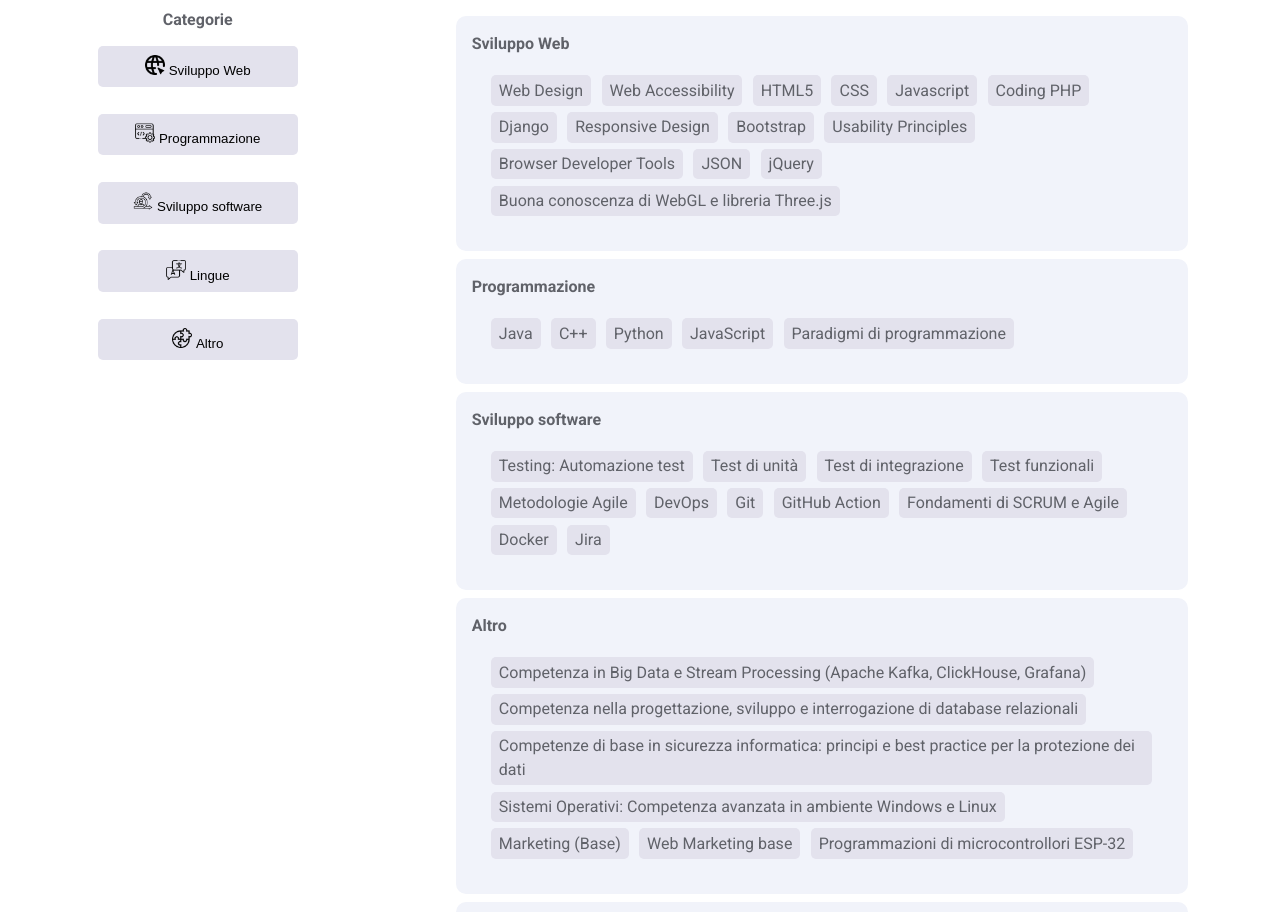
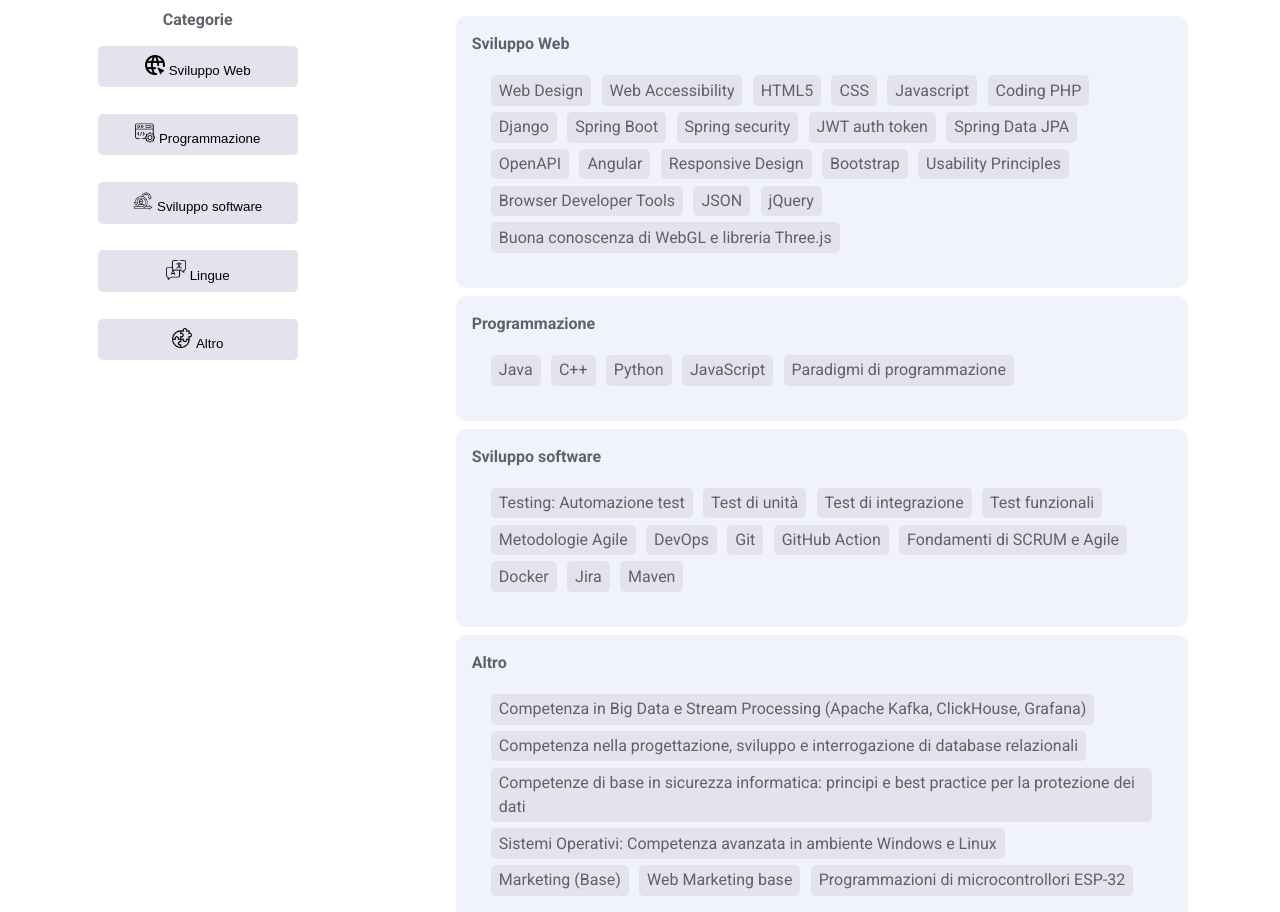
Before and after one commit to Barutta02/Barutta_portfolio, a website: page index.html in a window 1280 px wide. Shown: the part 1285-2197 px from the top of the page. Drawn offline with Linux system fonts and the light colour scheme.

Commit message:
Update index.html

```diff
--- a/index.html
+++ b/index.html
@@ -129,6 +129,12 @@
                         <li>Javascript</li>
                         <li>Coding PHP</li>
                         <li>Django</li>
+                        <li>Spring Boot</li>
+                        <li>Spring security</li>
+                        <li>JWT auth token</li>
+                        <li>Spring Data JPA</li>
+                        <li>OpenAPI</li>
+                        <li>Angular</li>
                         <li>Responsive Design</li>
                         <li>Bootstrap</li>
                         <li>Usability Principles</li>
@@ -163,6 +169,7 @@
                         <li>Fondamenti di SCRUM e Agile</li>
                         <li>Docker</li>
                         <li>Jira</li>
+                        <li>Maven</li>
                     </ul>
                 </div>
                 <div class="skillCard Other">
```
